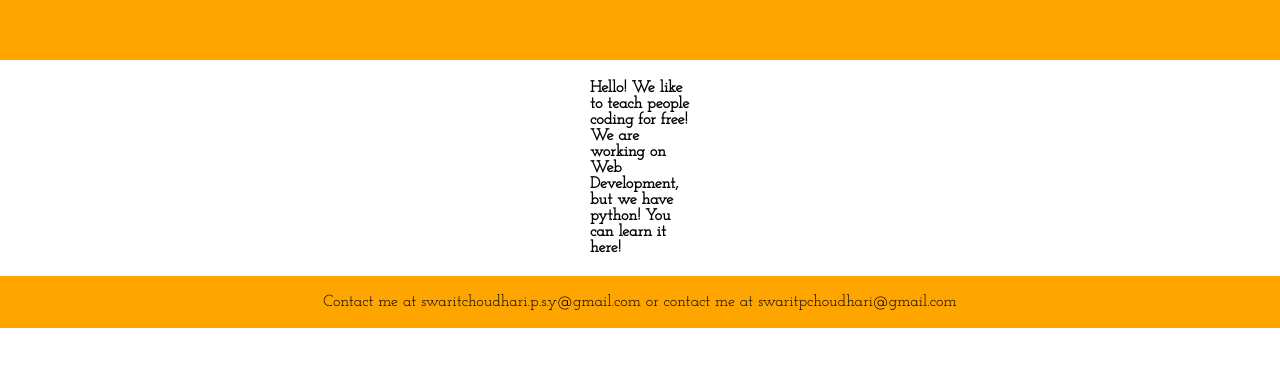
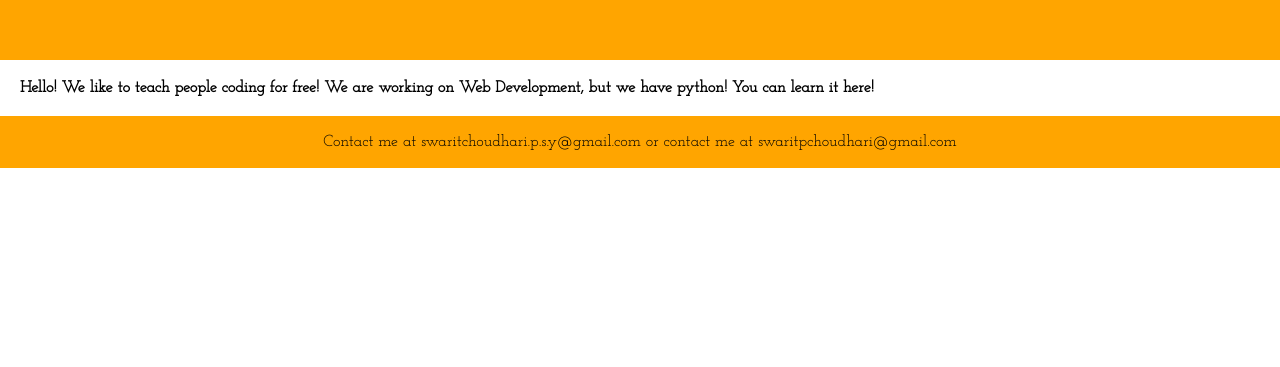
Before and after one commit to FrontPage-Warriors/FrontPage-Warriors-Website, a plain HTML site: page index.html in a window 1280 px wide. Shown: the part 135-502 px from the top of the page. Drawn offline with Linux system fonts and the light colour scheme.

Commit message:
Update style.css

```diff
--- a/style.css
+++ b/style.css
@@ -21,8 +21,6 @@ section {
 }
 
 div {
-    margin: auto;
-    width: 100px;
     text-align: left;
 }
 
```
